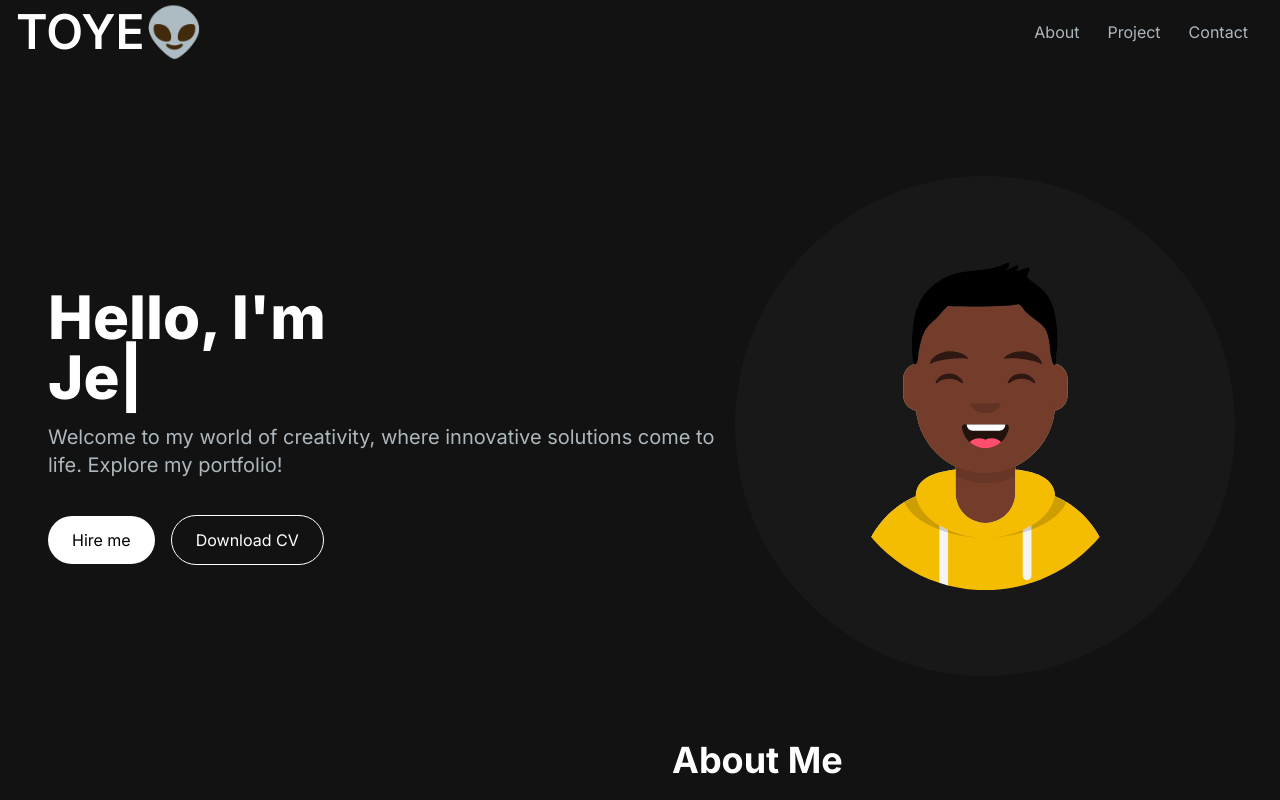
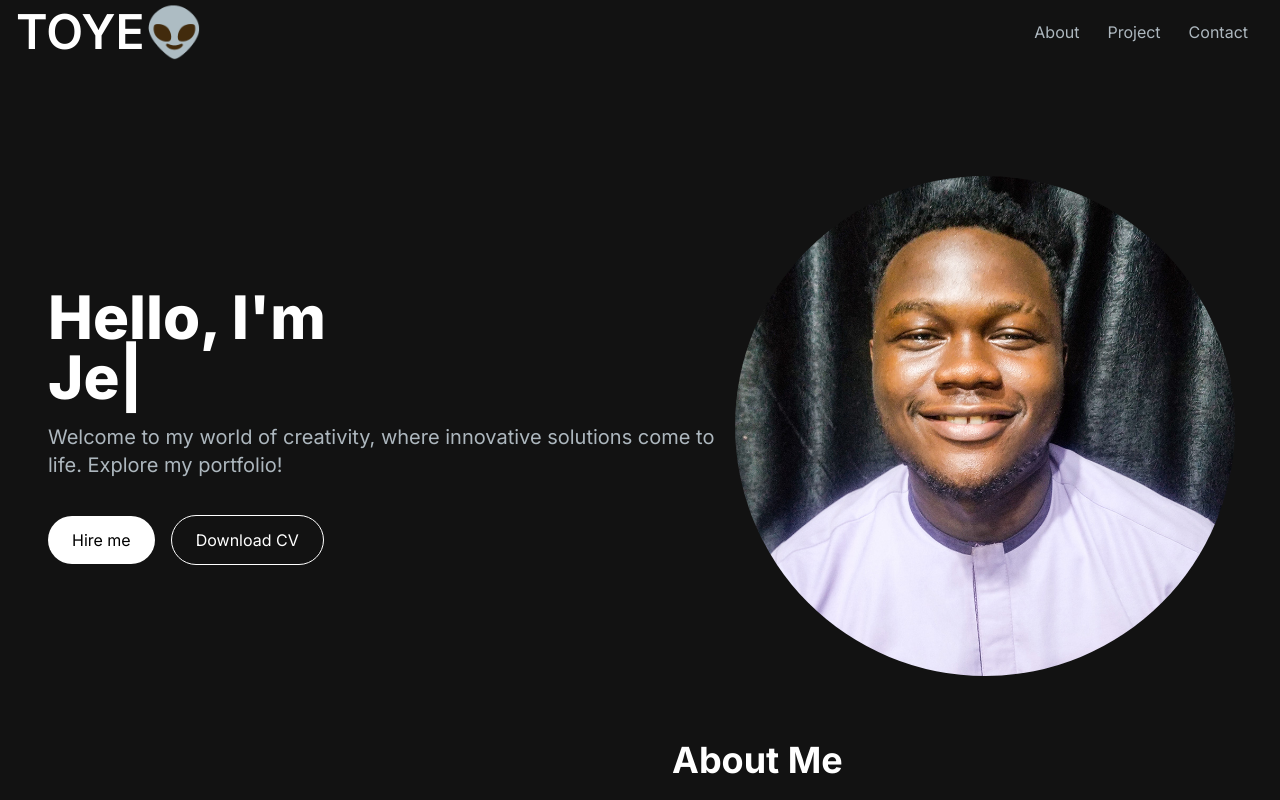
Before and after one commit to Brigadoon01/Toye-Porfolio, a Next.js app: page / in a window 1280 px wide. Shown: the top 800 px of the page. Built offline with nearby package versions, Linux system fonts and the light colour scheme.

Commit message:
image added

```diff
--- a/src/app/Components/Hero.jsx
+++ b/src/app/Components/Hero.jsx
@@ -2,7 +2,7 @@
 import React from "react";
 import { TypeAnimation } from "react-type-animation";
 import Image from "next/image";
-import mfavatar from "../../../public/side.svg";
+import mfavatar from "../../../public/img.jpg";
 
 
 const Hero = () => {
@@ -51,8 +51,9 @@ const Hero = () => {
               src={mfavatar}
               className="absolute transform -translate-x-1/2 -translate-y-1/2 top-1/2 left-1/2 "
               alt="hero image"
-              width={300}
-              height={300}
+              width={500}
+              height={500}
+              style={{borderRadius: "50%"}}
             />
           </div>
         </div>
```
Also changed, not shown: public/img.jpg (added).
